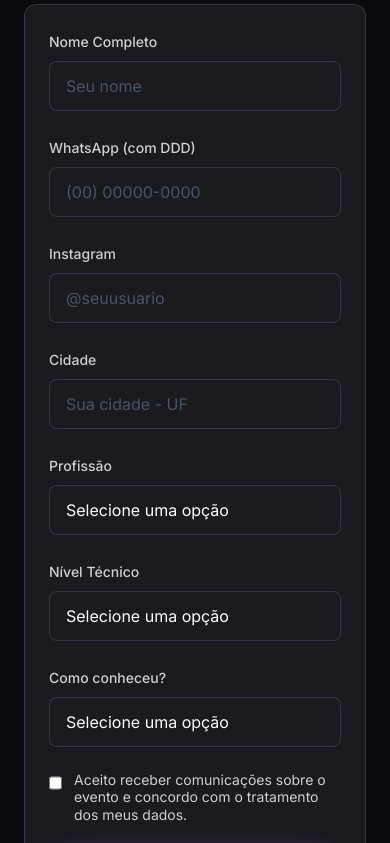
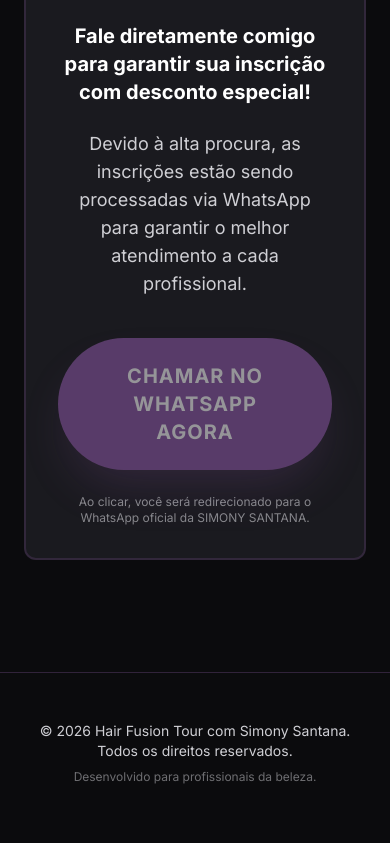
Before and after one commit to ricardosouza07/Lp_Simony_SAntana, a Next.js app: page / in a window 390 px wide. Shown: the part 7581-8424 px from the top of the page. Built offline with nearby package versions, Linux system fonts and the light colour scheme.

Commit message:
feat: replace registration form with WhatsApp CTA button for better immediate conversion

```diff
--- a/src/components/RegistrationForm.tsx
+++ b/src/components/RegistrationForm.tsx
@@ -7,149 +7,38 @@ import { useRouter } from 'next/navigation';
 import { ScrollReveal } from './ui/ScrollReveal';
 
 export const RegistrationForm = () => {
-    const router = useRouter();
-    const [loading, setLoading] = useState(false);
-    const [error, setError] = useState('');
-
-    const [formData, setFormData] = useState({
-        nome: '',
-        whatsapp: '',
-        instagram: '',
-        cidade: '',
-        profissao: '',
-        nivel: '',
-        comoConheceu: '',
-        aceiteLGPD: false,
-    });
-
-    const handleSubmit = async (e: React.FormEvent) => {
-        e.preventDefault();
-        setLoading(true);
-        setError('');
-
-        try {
-            const res = await fetch('/api/lead', {
-                method: 'POST',
-                headers: { 'Content-Type': 'application/json' },
-                body: JSON.stringify(formData),
-            });
-
-            if (res.ok) {
-                router.push('/obrigado');
-            } else {
-                const data = await res.json();
-                setError(data.message || 'Ocorreu um erro ao enviar sua inscrição.');
-            }
-        } catch (err) {
-            setError('Erro de conexão. Tente novamente.');
-        } finally {
-            setLoading(false);
-        }
-    };
+    const whatsappLink = process.env.NEXT_PUBLIC_WHATSAPP_LINK || "https://wa.me/5541998402800?text=Olá,%20quero%20me%20inscrever%20no%20Hair%20Fusion%20Tour";
 
     return (
         <section className="section-padding" id="inscricao">
-            <div className="container-custom max-w-3xl">
+            <div className="container-custom max-w-3xl text-center">
                 <ScrollReveal>
-                    <div className="text-center mb-12">
+                    <div className="mb-12">
                         <h2 className="text-3xl md:text-5xl font-black uppercase mb-4">Garanta sua <span className="text-gradient">vaga agora</span></h2>
-                        <p className="text-text-secondary uppercase tracking-[0.2em] text-sm">Vagas limitadas • Evento presencial</p>
+                        <p className="text-text-secondary uppercase tracking-[0.2em] text-sm mb-8">Vagas limitadas • Evento presencial</p>
+
+                        <div className="card-gradient p-8 md:p-12 border-2 border-primary/20">
+                            <h3 className="text-xl md:text-2xl font-bold mb-6">Fale diretamente comigo para garantir sua inscrição com desconto especial!</h3>
+                            <p className="text-text-secondary mb-10 text-lg">
+                                Devido à alta procura, as inscrições estão sendo processadas via WhatsApp para garantir o melhor atendimento a cada profissional.
+                            </p>
+
+                            <a
+                                href={whatsappLink}
+                                target="_blank"
+                                rel="noopener noreferrer"
+                                className="inline-block w-full"
+                            >
+                                <Button size="lg" className="w-full py-6 text-xl animate-pulse shadow-2xl shadow-primary/40">
+                                    CHAMAR NO WHATSAPP AGORA
+                                </Button>
+                            </a>
+
+                            <p className="mt-6 text-xs text-text-secondary opacity-60">
+                                Ao clicar, você será redirecionado para o WhatsApp oficial da SIMONY SANTANA.
+                            </p>
+                        </div>
                     </div>
-                </ScrollReveal>
-
-                <ScrollReveal variant="up" delay={0.2}>
-                    <form onSubmit={handleSubmit} className="card-gradient space-y-6">
-                        <Input
-                            label="Nome Completo"
-                            required
-                            placeholder="Seu nome"
-                            value={formData.nome}
-                            onChange={(e) => setFormData({ ...formData, nome: e.target.value })}
-                        />
-
-                        <div className="grid md:grid-cols-2 gap-6">
-                            <Input
-                                label="WhatsApp (com DDD)"
-                                required
-                                placeholder="(00) 00000-0000"
-                                value={formData.whatsapp}
-                                onChange={(e) => setFormData({ ...formData, whatsapp: e.target.value })}
-                            />
-                            <Input
-                                label="Instagram"
-                                placeholder="@seuusuario"
-                                value={formData.instagram}
-                                onChange={(e) => setFormData({ ...formData, instagram: e.target.value })}
-                            />
-                        </div>
-
-                        <Input
-                            label="Cidade"
-                            required
-                            placeholder="Sua cidade - UF"
-                            value={formData.cidade}
-                            onChange={(e) => setFormData({ ...formData, cidade: e.target.value })}
-                        />
-
-                        <div className="grid md:grid-cols-2 gap-6">
-                            <Select
-                                label="Profissão"
-                                required
-                                options={[
-                                    { value: 'cabeleireiro', label: 'Cabeleireiro(a)' },
-                                    { value: 'auxiliar', label: 'Auxiliar' },
-                                    { value: 'proprietario', label: 'Proprietário de Salão' },
-                                    { value: 'outro', label: 'Outro' },
-                                ]}
-                                value={formData.profissao}
-                                onChange={(e) => setFormData({ ...formData, profissao: e.target.value })}
-                            />
-                            <Select
-                                label="Nível Técnico"
-                                required
-                                options={[
-                                    { value: 'iniciante', label: 'Iniciante' },
-                                    { value: 'intermediario', label: 'Intermediário' },
-                                    { value: 'avancado', label: 'Avançado' },
-                                ]}
-                                value={formData.nivel}
-                                onChange={(e) => setFormData({ ...formData, nivel: e.target.value })}
-                            />
-                        </div>
-
-                        <Select
-                            label="Como conheceu?"
-                            required
-                            options={[
-                                { value: 'instagram', label: 'Instagram' },
-                                { value: 'facebook', label: 'Facebook' },
-                                { value: 'indicacao', label: 'Indicação' },
-                                { value: 'anuncio', label: 'Anúncio Google/Outros' },
-                            ]}
-                            value={formData.comoConheceu}
-                            onChange={(e) => setFormData({ ...formData, comoConheceu: e.target.value })}
-                        />
-
-                        <div className="flex items-start gap-3 mt-4">
-                            <input
-                                type="checkbox"
-                                id="lgpd"
-                                className="mt-1 w-4 h-4 rounded border-accent-border bg-background transition-all accent-primary"
-                                required
-                                checked={formData.aceiteLGPD}
-                                onChange={(e) => setFormData({ ...formData, aceiteLGPD: e.target.checked })}
-                            />
-                            <label htmlFor="lgpd" className="text-sm text-text-secondary leading-tight">
-                                Aceito receber comunicações sobre o evento e concordo com o tratamento dos meus dados.
-                            </label>
-                        </div>
-
-                        {error && <p className="text-red-500 text-sm font-medium">{error}</p>}
-
-                        <Button type="submit" size="full" disabled={loading}>
-                            {loading ? 'Enviando...' : 'Quero participar do Hair Fusion Tour'}
-                        </Button>
-                    </form>
                 </ScrollReveal>
             </div>
         </section>
```
